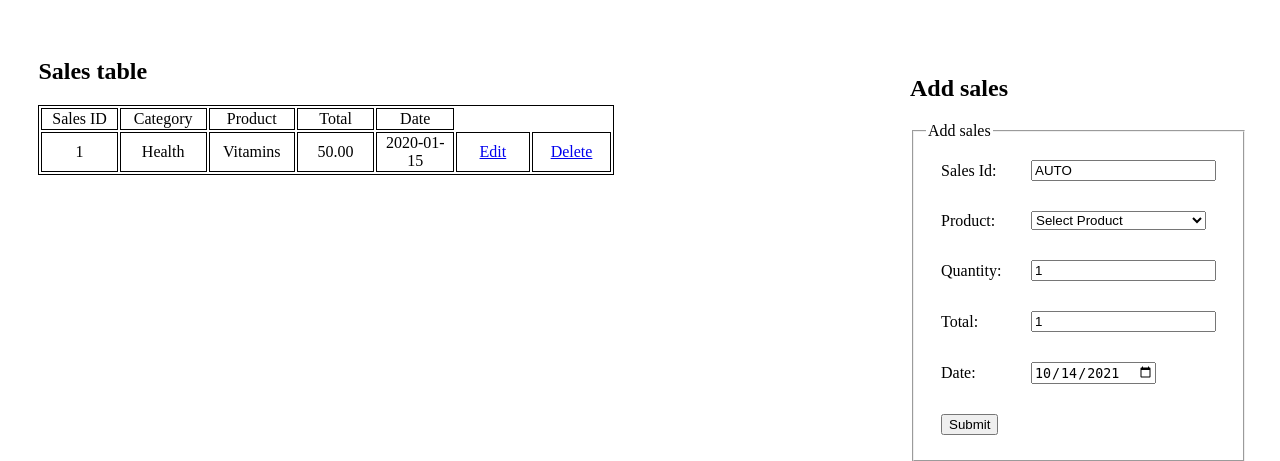
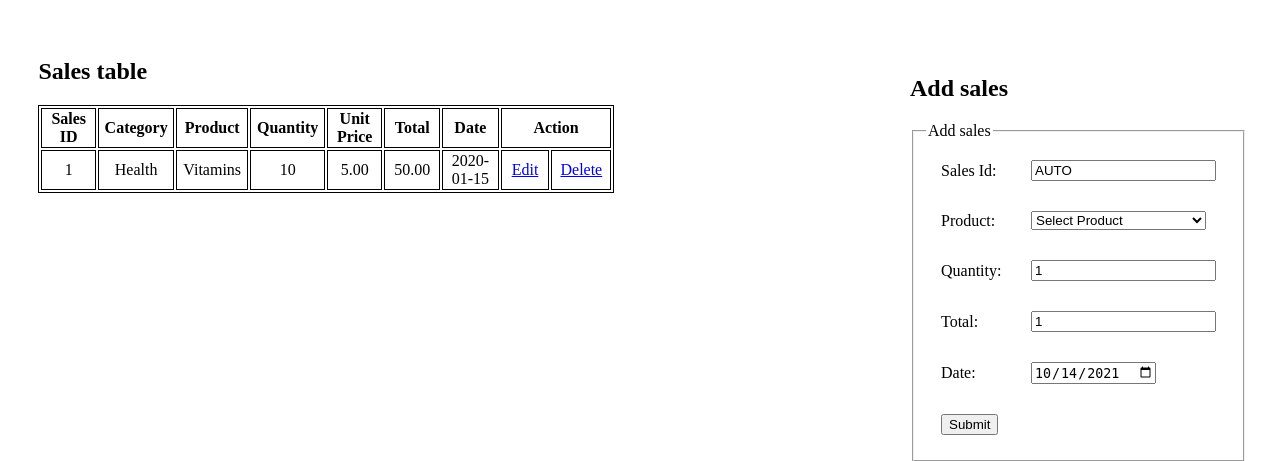
Before and after one commit to Jun-Wee/Sales-Reporting-and-Prediction-System, a PHP site: page /Project/salesmodule.php in a window 1280 px wide. Shown: the part 68-529 px from the top of the page. Run offline with PHP 8.4, Linux system fonts and the light colour scheme; the visitor is signed in with stand-in values (Sample User, id 1); data comes from the database, SQL or seed files in the repository; tables that the repository leaves empty hold one stand-in row (values such as "Sample post").

Commit message:
Update salesmodule.php

```diff
--- a/Project/salesmodule.php
+++ b/Project/salesmodule.php
@@ -4,6 +4,13 @@
     header("Location:login_page.php");
   }
   include "conn.php";
+
+  $sql = mysqli_query($conn, "SELECT * FROM sales");
+  if(!$sql){
+    include "createtable.php";
+  }else{
+    mysqli_close($conn);
+  }
   ?>
 
 <!DOCTYPE html>
@@ -22,15 +29,19 @@
       <h2>Sales table</h2>
       <table style="border: 2;">
         <tr>
-          <td>Sales ID</td>
-          <td>Category</td>
-          <td>Product</td>
-          <td>Total</td>
-          <td>Date</td>
+          <th>Sales ID</th>
+          <th>Category</th>
+          <th>Product</th>
+          <th>Quantity</th>
+          <th>Unit Price</th>
+          <th>Total</th>
+          <th>Date</th>
+          <th colspan="2">Action</th>
         </tr>
         <?php
 
-        $records = mysqli_query($conn, "SELECT sales.sales_id, category.category_name, product.product_name, product.price, sales.date, sales_list.quantity * product.price AS total
+        include "conn.php";
+        $records = mysqli_query($conn, "SELECT sales.sales_id, category.category_name, product.product_name, sales_list.quantity, product.price, sales_list.quantity * product.price AS total, sales.date
         FROM (((sales_list
         INNER JOIN sales ON sales_list.sales_id=sales.sales_id)
         INNER JOIN product ON sales_list.product_id=product.product_id)
@@ -44,6 +55,8 @@
           <td><?php echo $data['sales_id']; ?></td>
           <td><?php echo $data['category_name']; ?></td>
           <td><?php echo $data['product_name']; ?></td>
+          <td><?php echo $data['quantity']; ?></td>
+          <td><?php echo $data['price']; ?></td>
           <td><?php echo $data['total']; ?></td>
           <td><?php echo $data['date']; ?></td>
           <td><a href="editsales.php?id=<?php echo $data['sales_id']; ?>" name="edit">Edit</a></td>
@@ -52,6 +65,7 @@
         <?php
           }
         }
+        mysqli_close($conn);
         ?>
       </table>
     </div>
@@ -108,13 +122,9 @@
           <div>
             <label for="date">Date: </label>
             <input type="date" name="date" id="date" value="<?php date_default_timezone_set('Asia/Kuching'); echo date('Y-m-d');?>">
-            <?php
-              // echo date("d-M-Y")
-            ?>
           </div>
 
           <div>
-            <!-- <input type="button" onclick="myFunction()" value="Add"> -->
             <input type="submit" value="Submit">
           </div>
 
```
Lines whose indentation alone changed are shown as unchanged.
